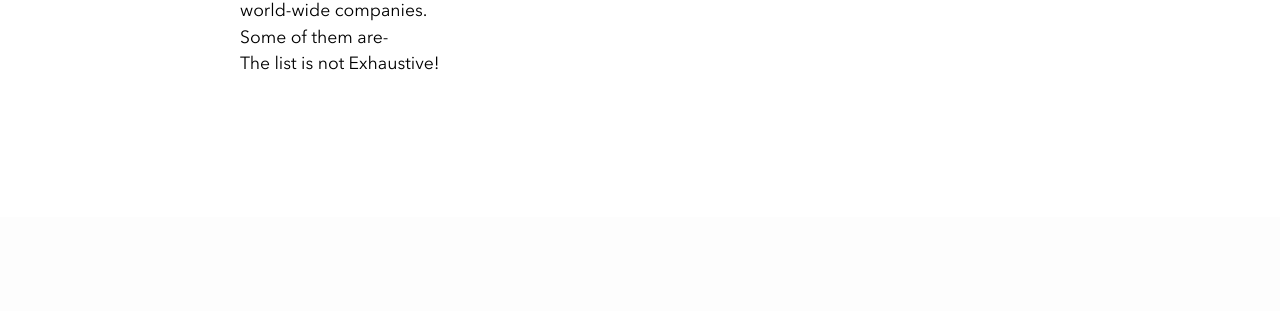
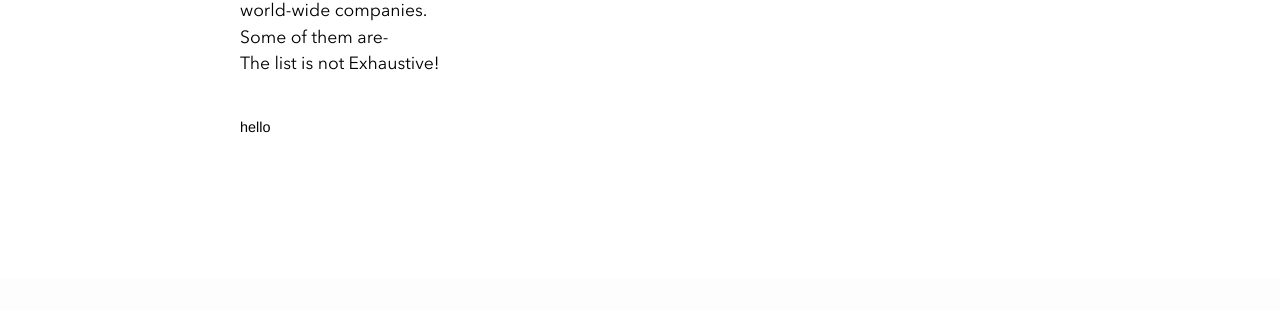
Before and after one commit to procodey/pro, a Jekyll site: the page built from acknowledgments.html, in a window 1280 px wide. Shown: the part 229-540 px from the top of the page. Built offline with Jekyll 4.4.1, drawn with Linux system fonts in a browser that asks for light colours; nearby versions of some CDN libraries.

Commit message:
Update acknowledgments.html

```diff
--- a/acknowledgments.html
+++ b/acknowledgments.html
@@ -10,3 +10,6 @@ title: Acknowledgments
   <p>For my efforts and contributions in the field of cyber security; I have been acknowledged by various world-wide companies.
     <br>Some of them are-<br>The list is not Exhaustive!</p>
 </div>
+ <div class="projects">
+   hello
+</div>
```
